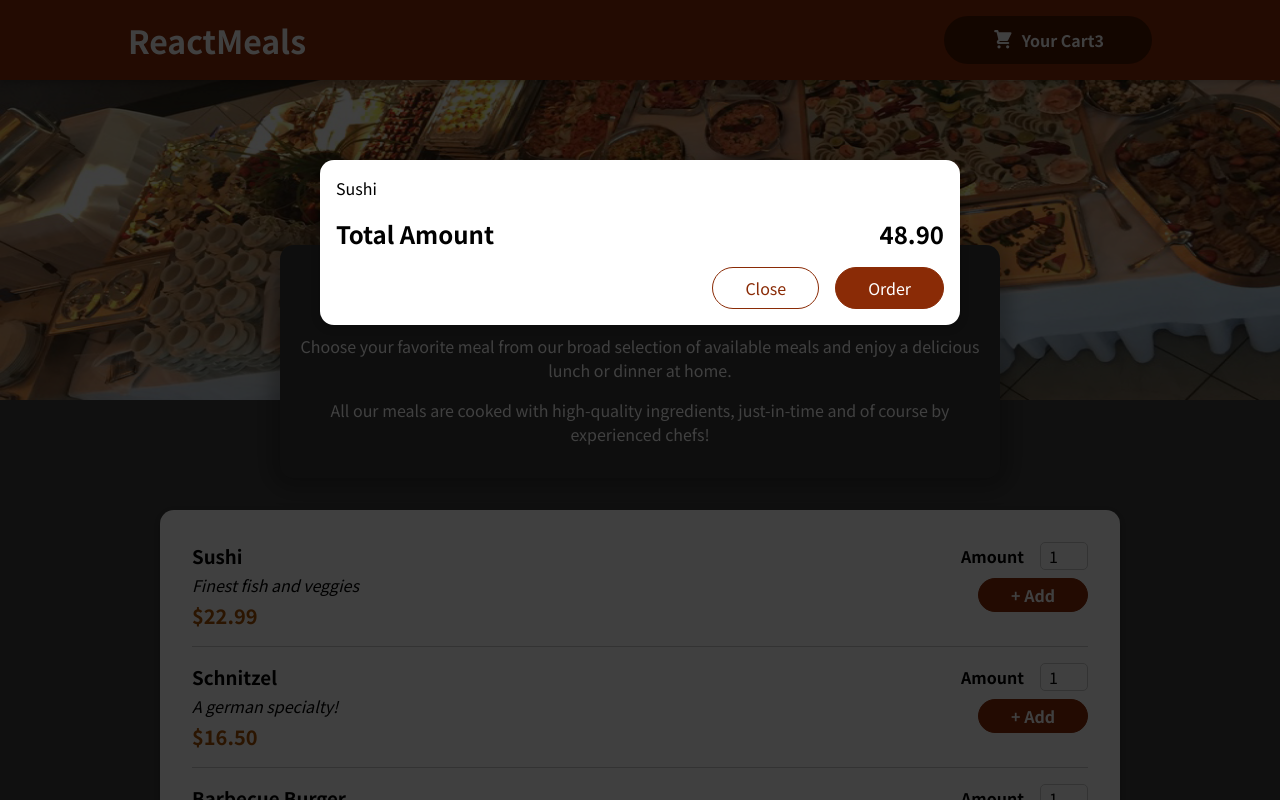
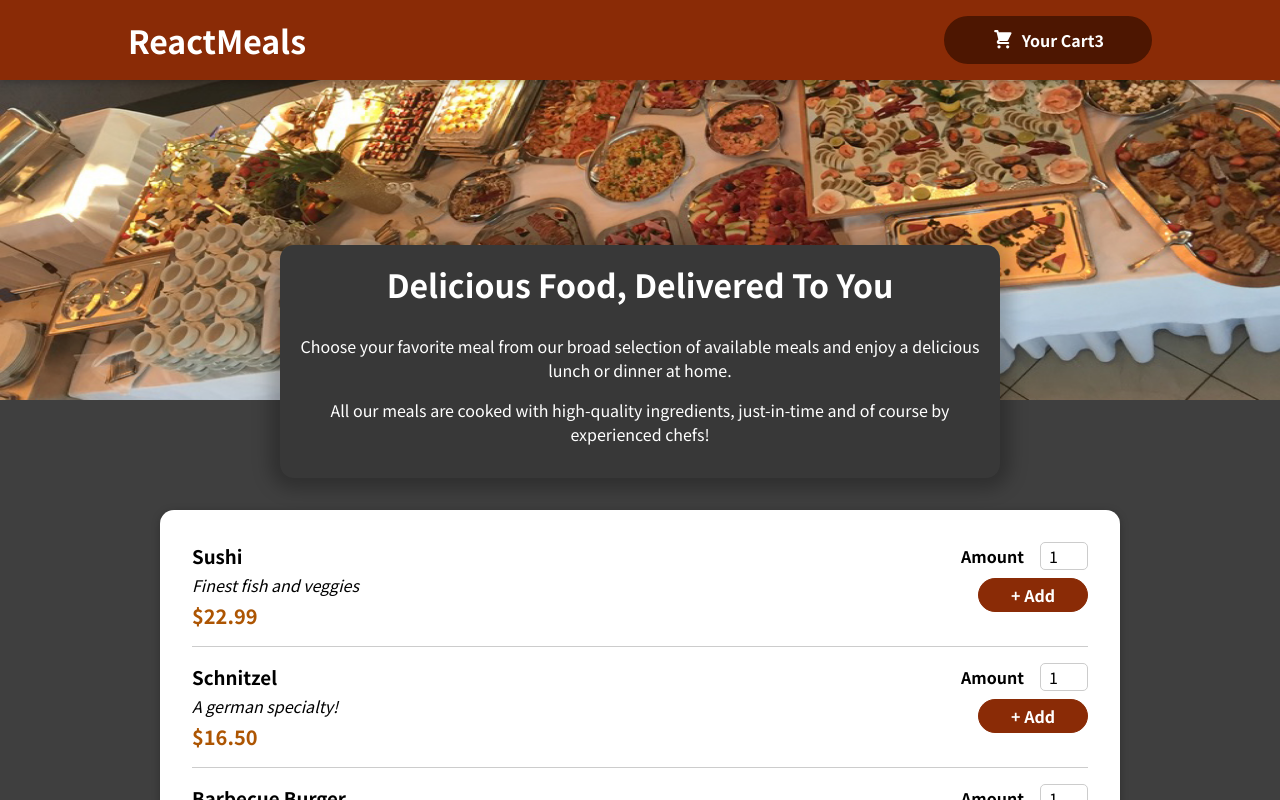
Before and after one commit to jayesh-gite/TheFoodOrderApp-react, a React (Create React App) app: page / in a window 1280 px wide. Shown: the top 800 px of the page. Built offline with nearby package versions, Linux system fonts and the light colour scheme.

Commit message:
07 - Adding cart logic

```diff
--- a/src/App.js
+++ b/src/App.js
@@ -1,12 +1,19 @@
-import { Fragment } from "react";
+import { Fragment, useState } from "react";
 import Cart from "./components/Cart/Cart";
 import Header from "./components/Layout/Header";
 import Meals from "./components/Meals/Meals";
 function App() {
+  const [cartIsShown, setCartIsShown] = useState(false);
+  const showCartHandler = () => {
+    setCartIsShown(true);
+  };
+  const hideCartHandler = () => {
+    setCartIsShown(false);
+  };
   return (
     <Fragment>
-      <Cart />
-      <Header />
+      {cartIsShown && <Cart onClose={hideCartHandler} />}
+      <Header onShowCart={showCartHandler} />
       <main>
         <Meals />
       </main>
--- a/src/components/Cart/Cart.js
+++ b/src/components/Cart/Cart.js
@@ -9,14 +9,16 @@
     </ul>
   );
   return (
-    <Modal>
+    <Modal onClose={props.onClose}>
       {cartItems}
       <div className={classes.total}>
         <span>Total Amount</span>
         <span>48.90</span>
       </div>
       <div className={classes.actions}>
-        <button className={classes["button--alt"]}>Close</button>
+        <button className={classes["button--alt"]} onClick={props.onClose}>
+          Close
+        </button>
         <button className={classes["button"]}>Order</button>
       </div>
     </Modal>
--- a/src/components/Layout/Header.js
+++ b/src/components/Layout/Header.js
@@ -7,7 +7,7 @@
     <Fragment>
       <header className={classes.header}>
         <h1>ReactMeals</h1>
-        <HeaderCartButton />
+        <HeaderCartButton onClick={props.onShowCart} />
       </header>
 
       <div>
--- a/src/components/Layout/HeaderCartButton.js
+++ b/src/components/Layout/HeaderCartButton.js
@@ -3,7 +3,7 @@
 
 const HeaderCartButton = (props) => {
   return (
-    <button className={classes.button}>
+    <button className={classes.button} onClick={props.onClick}>
       <span className={classes.icon}>
         <CartIcon />
       </span>
--- a/src/components/UI/Modal.js
+++ b/src/components/UI/Modal.js
@@ -3,7 +3,7 @@
 import classes from "./Modal.module.css";
 
 const BackDrop = (props) => {
-  return <div className={classes.backdrop}></div>;
+  return <div className={classes.backdrop} onClick={props.onClose}></div>;
 };
 
 const ModalOverlay = (props) => {
@@ -18,7 +18,10 @@
 const Modal = (props) => {
   return (
     <Fragment>
-      {ReactDOM.createPortal(<BackDrop />, portalElement)}
+      {ReactDOM.createPortal(
+        <BackDrop onClose={props.onClose} />,
+        portalElement
+      )}
       {ReactDOM.createPortal(
         <ModalOverlay>{props.children}</ModalOverlay>,
         portalElement
```
Also changed, not shown: 1 other file (tests, documents, lock files or other folders).
